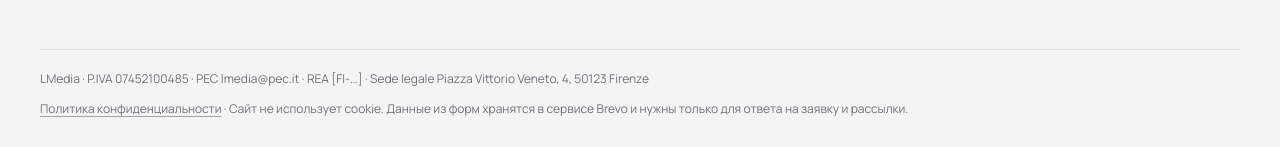
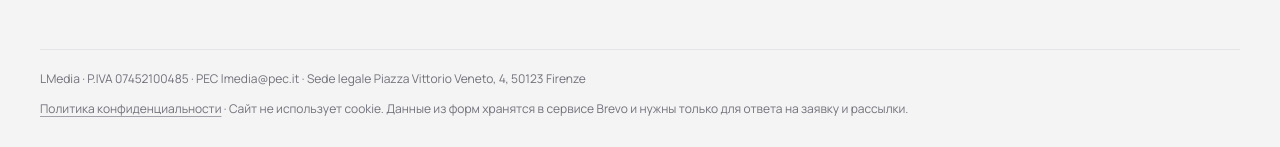
Before and after one commit to EvgeniiPe/lmedia-stand, a plain HTML site: page 03-blocks-b.html in a window 1280 px wide. Shown: the part 4849-4996 px from the top of the page. Drawn offline with Linux system fonts and the light colour scheme.

Commit message:
Remove the REA placeholder from the footer
Co-Authored-By: Claude Opus 5.5 <noreply@anthropic.com>

```diff
--- a/03-blocks-b.html
+++ b/03-blocks-b.html
@@ -493,7 +493,7 @@
       </div>
     </div>
     <div class="ftr__legal">
-      <span>LMedia · P.IVA 07452100485 · PEC lmedia@pec.it · REA <span class="ph">[FI-…]</span> · Sede legale Piazza Vittorio Veneto, 4, 50123 Firenze</span>
+      <span>LMedia · P.IVA 07452100485 · PEC lmedia@pec.it · Sede legale Piazza Vittorio Veneto, 4, 50123 Firenze</span>
       <span><a href="privacy.html">Политика конфиденциальности</a> · Сайт не использует cookie. Данные из форм хранятся в сервисе Brevo и нужны только для ответа на заявку и рассылки.</span>
     </div>
   </div>
```
Also changed, not shown: en/index.html (+1 -1 lines), index.html (+1 -1 lines).
